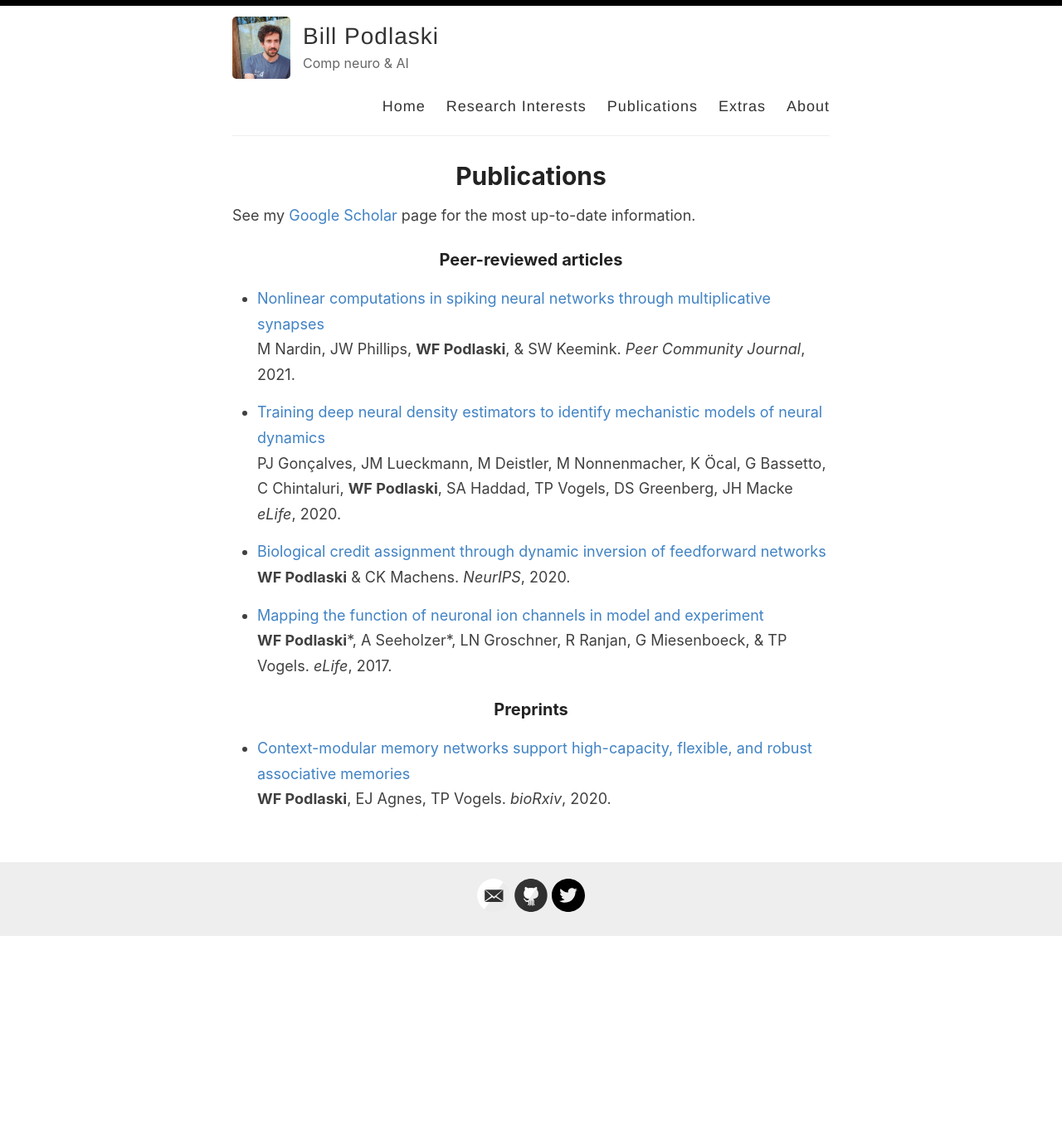
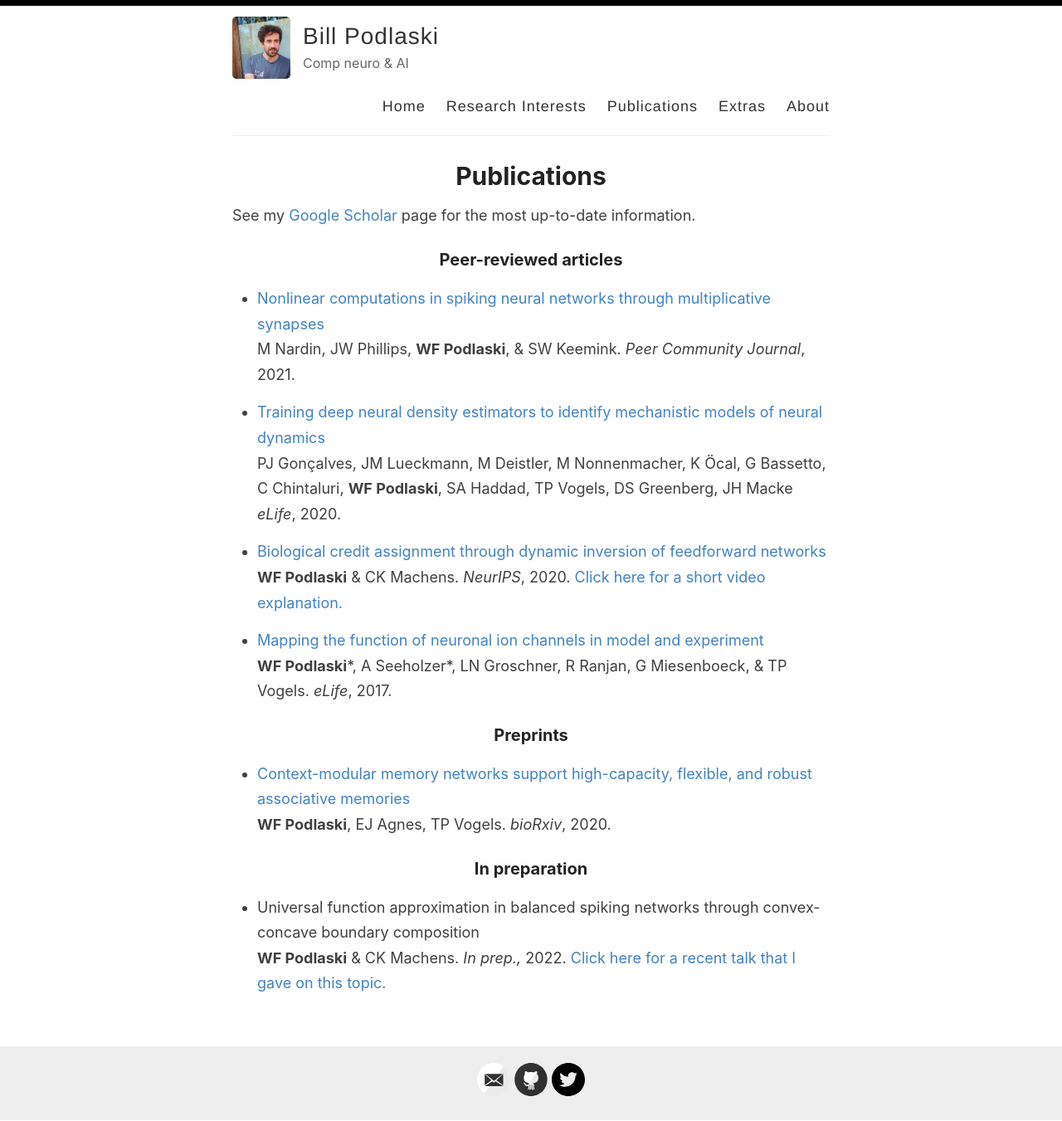
Before and after one commit to wpodlaski/wpodlaski.github.io, a Jekyll site: the page built from _pages/publications.md, in a window 1280 px wide. Shown: the whole page at 83% size. Built offline with Jekyll 4.4.1, drawn with Linux system fonts in a browser that asks for light colours; before the commit the page ends 1129 px from its top, so only the background shows below that.

Commit message:
added video links

```diff
--- a/_pages/publications.md
+++ b/_pages/publications.md
@@ -16,6 +16,7 @@ PJ Gonçalves, JM Lueckmann, M Deistler, M Nonnenmacher, K Öcal, G Bassetto, C
 
 - [Biological credit assignment through dynamic inversion of feedforward networks](https://proceedings.neurips.cc/paper/2020/hash/7261925973c9bf0a74d85ae968a57e5f-Abstract.html)\
 **WF Podlaski** & CK Machens. *NeurIPS*, 2020.
+[Click here for a short video explanation.](https://slideslive.com/38936653)
 
 - [Mapping the function of neuronal ion channels in model and experiment](https://elifesciences.org/articles/22152)\
 **WF Podlaski**\*, A Seeholzer\*, LN Groschner, R Ranjan, G Miesenboeck, & TP Vogels. *eLife*, 2017.
@@ -24,3 +25,9 @@ PJ Gonçalves, JM Lueckmann, M Deistler, M Nonnenmacher, K Öcal, G Bassetto, C
 
 - [Context-modular memory networks support high-capacity, flexible, and robust associative memories](https://www.biorxiv.org/content/10.1101/2020.01.08.898528v1.abstract)\
 **WF Podlaski**, EJ Agnes, TP Vogels. *bioRxiv*, 2020.
+
+### In preparation
+
+- Universal function approximation in balanced spiking networks through convex-concave boundary composition\
+**WF Podlaski** & CK Machens. *In prep.,* 2022.
+[Click here for a recent talk that I gave on this topic.](https://www.youtube.com/watch?v=irxtUINGMWM)
```
Also changed, not shown: _pages/resints.md (+6 -0 lines).
